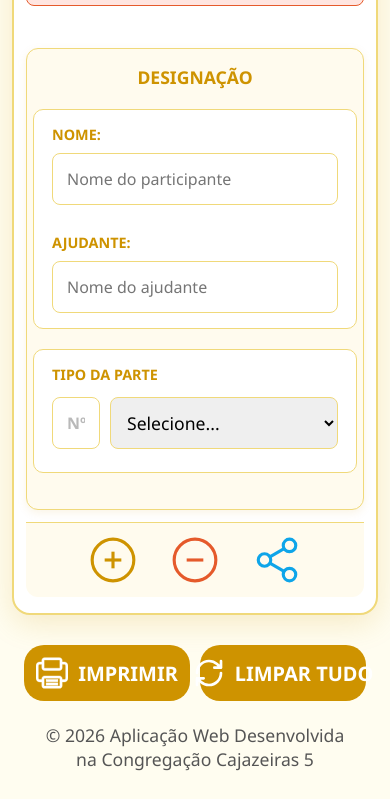
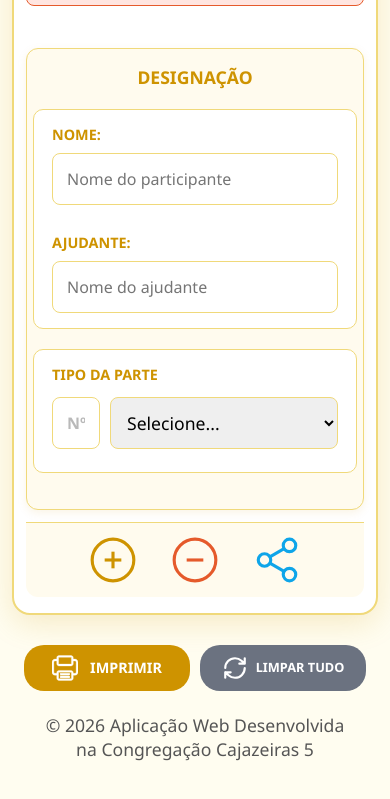
Before and after one commit to MatheusDev521/DESIGNA-ES, a plain HTML site: page index.html in a window 390 px wide. Shown: the part 1063-1862 px from the top of the page. Drawn offline with Linux system fonts and the light colour scheme.

Commit message:
Mensagem do commit

```diff
--- a/style.css
+++ b/style.css
@@ -470,7 +470,7 @@ label {
     cursor: pointer;
     transition: opacity .2s, transform .2s;
     white-space: nowrap;
-    background: #ce9300;
+    background: #6b7280;
     color: white;
     display: inline-flex;
     align-items: center;
@@ -486,6 +486,7 @@ label {
 #refazer:hover {
     transform: translateY(-2px);
     opacity: .9;
+    background: #4b5563;
 }
 
 /* ==========================
@@ -972,19 +973,36 @@ label {
         padding: 0 12px;
     }
 
-    #imprimir,
     #refazer {
-        font-size: 20px;
-        padding: 12px 20px;
+        font-size: 0.8rem;
+        padding: 10px 14px;
         flex: 1;
         justify-content: center;
+        align-items: center;
+        gap: 8px;
         min-width: 0;
+        white-space: normal;
+        line-height: 1.2;
+        text-align: center;
+    }
+
+    #imprimir {
+        font-size: 0.9rem;
+        padding: 10px 14px;
+        flex: 1;
+        justify-content: center;
+        align-items: center;
+        gap: 12px;
+        min-width: 0;
+        white-space: normal;
+        line-height: 1.2;
+        text-align: center;
     }
 
     #imprimir svg,
     #refazer svg {
-        width: 32px;
-        height: 32px;
+        width: 26px;
+        height: 26px;
         flex-shrink: 0;
     }
 }
```
